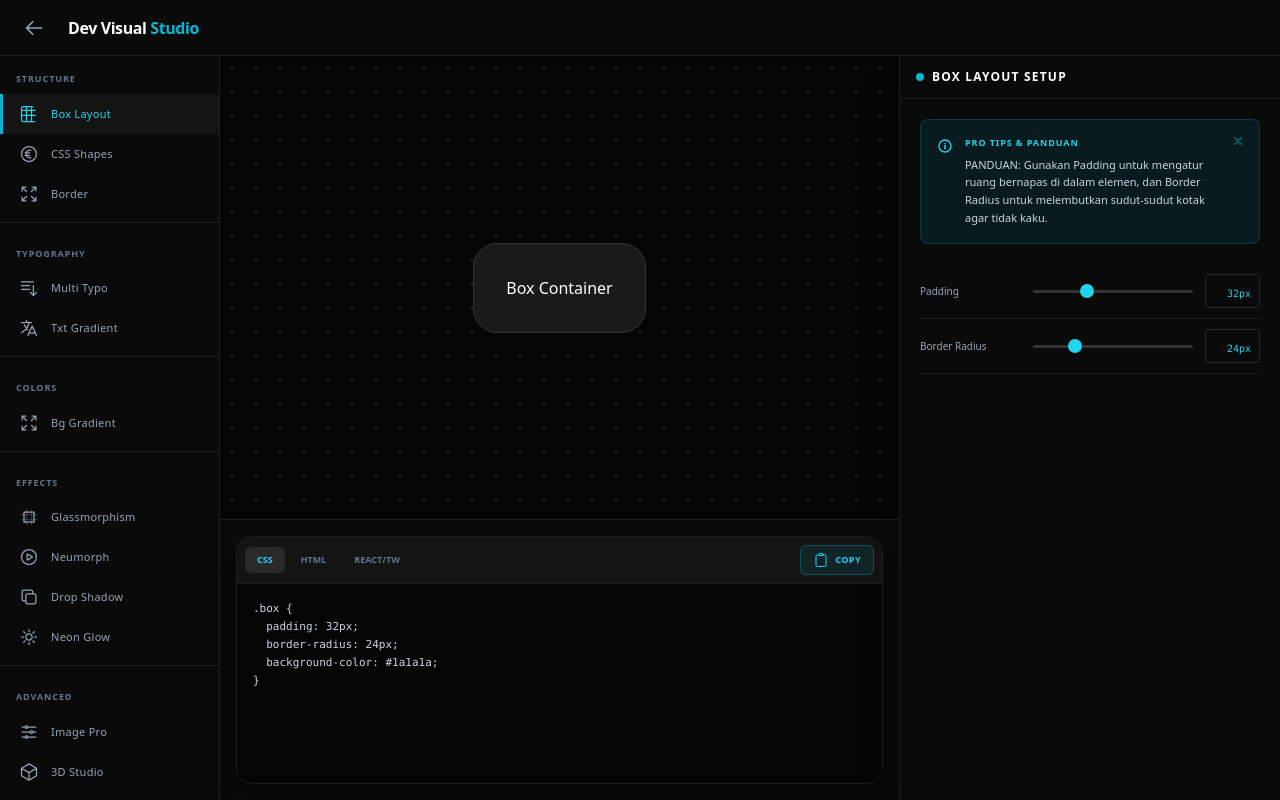
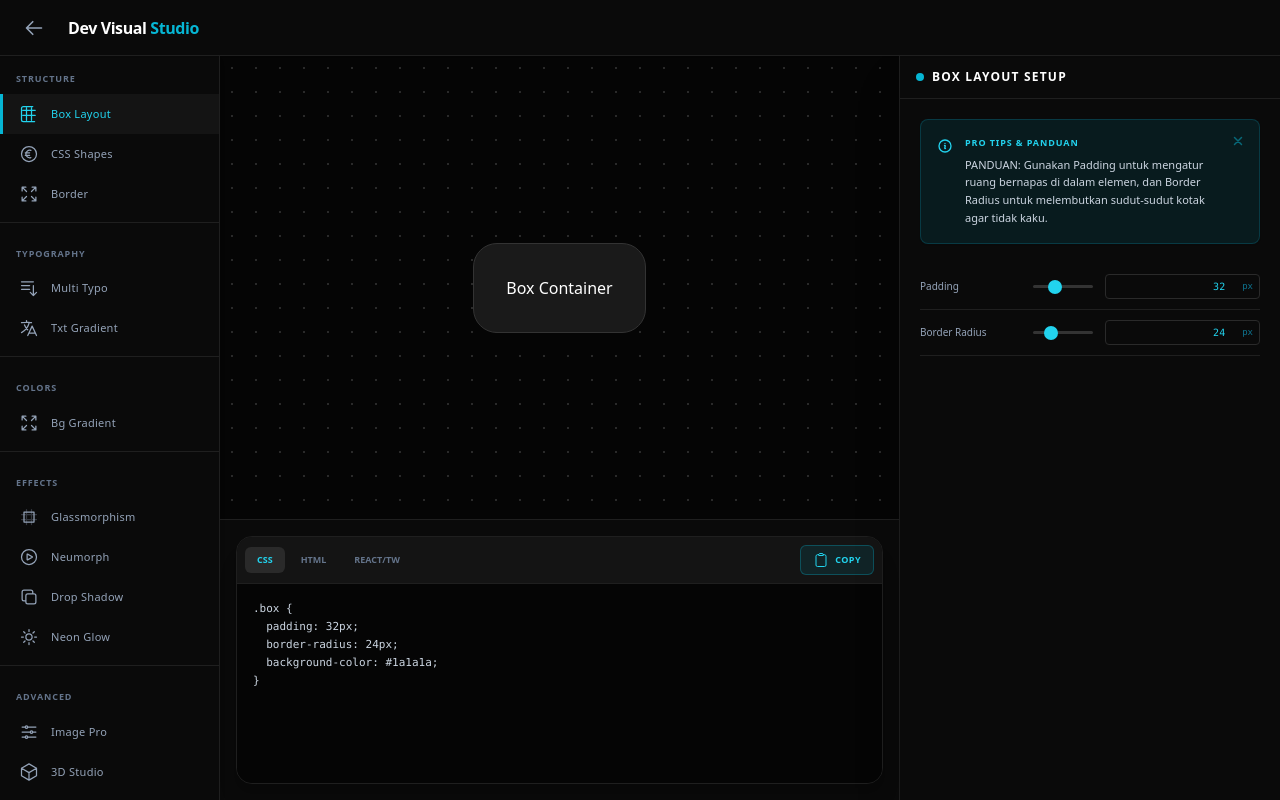
Before and after one commit to Rafli161102/CV-MRR, a Next.js app: page /css-studio in a window 1280 px wide. Built offline with nearby package versions, Linux system fonts and the light colour scheme.

Commit message:
Update ui.jsx

```diff
--- a/src/app/css-studio/_components/ui.jsx
+++ b/src/app/css-studio/_components/ui.jsx
@@ -52,17 +52,45 @@ export const PluginTip = ({ text, title = "PRO TIPS & PANDUAN" }) => {
   );
 };
 
-export const FigmaSlider = ({ label, min, max, step = 1, value, onChange, unit = "" }) => (
+// FIX: Menambahkan input ketik manual pada Slider
+export const FigmaSlider = ({ label, min, max, step = 1, value, onChange, unit = "" }) => {
+  const [localVal, setLocalVal] = useState(value);
+
+  useEffect(() => { setLocalVal(value); }, [value]);
+
+  const handleBlur = () => {
+    let parsed = parseFloat(localVal);
+    if (isNaN(parsed)) parsed = min;
+    if (parsed < min) parsed = min;
+    if (parsed > max) parsed = max;
+    setLocalVal(parsed);
+    onChange(parsed);
+  };
+
+  const handleKeyDown = (e) => {
+    if (e.key === 'Enter') e.currentTarget.blur();
+  };
+
+  return (
     <div className="flex items-center justify-between py-2.5 group border-b border-[#1f1f1f] last:border-0">
       <label className="text-[10px] font-medium text-slate-400 w-1/3 group-hover:text-slate-200 transition-colors truncate pr-2">{label}</label>
       <div className="w-2/3 flex items-center gap-3">
         <input type="range" min={min} max={max} step={step} value={value || 0} onChange={(e) => onChange(Number(e.target.value) || 0)} className="w-full h-[3px] bg-[#333] rounded-lg appearance-none cursor-pointer outline-none [&::-webkit-slider-thumb]:appearance-none [&::-webkit-slider-thumb]:w-3.5 [&::-webkit-slider-thumb]:h-3.5 [&::-webkit-slider-thumb]:bg-cyan-400 [&::-webkit-slider-thumb]:rounded-full hover:[&::-webkit-slider-thumb]:scale-125 transition-all" />
-      <div className="bg-[#0a0a0a] px-2 py-1 rounded border border-[#2a2a2a] min-w-[55px] text-right shrink-0">
-        <span className="text-[10px] font-mono text-cyan-400">{value || 0}{unit}</span>
+        <div className="bg-[#0a0a0a] px-1.5 py-1 rounded border border-[#2a2a2a] min-w-[65px] flex items-center justify-end shrink-0 focus-within:border-cyan-500 transition-colors">
+          <input
+            type="number"
+            value={localVal}
+            onChange={(e) => setLocalVal(e.target.value)}
+            onBlur={handleBlur}
+            onKeyDown={handleKeyDown}
+            className="w-full bg-transparent text-right outline-none font-mono text-cyan-400 text-[10px]"
+          />
+          <span className="text-[9px] font-mono text-cyan-700 ml-0.5 select-none">{unit}</span>
         </div>
       </div>
     </div>
   );
+};
 
 export const FigmaColorPicker = ({ label, hexValue, onChange }) => {
   const [isOpen, setIsOpen] = useState(false);
@@ -196,6 +224,10 @@ export const CodeOutput = ({ cssCode, htmlCode, jsxCode, isMobileTab }) => {
     setTimeout(() => setCopied(false), 2000);
   };
 
+  // FIX BUG CRASH ANDROID: Menggunakan dangerouslySetInnerHTML pada tag code
+  // agar tidak crash saat user menggunakan fitur Copy / Select Text bawaan HP Android!
+  const formattedCode = getActiveCode().replace(/</g, '&lt;').replace(/>/g, '&gt;');
+
   return (
     <div className={`w-full h-full bg-[#0a0a0a] relative flex flex-col overflow-hidden ${isMobileTab ? '' : 'border-t lg:border border-[#1f1f1f] lg:rounded-2xl shadow-xl'}`}>
        <div className="flex justify-between items-center px-2 py-2 border-b border-[#1f1f1f] bg-[#141414] shrink-0">
@@ -209,7 +241,9 @@ export const CodeOutput = ({ cssCode, htmlCode, jsxCode, isMobileTab }) => {
           </button>
        </div>
        <div className={`p-4 overflow-y-auto flex-grow bg-[#050505] custom-scroll ${isMobileTab ? 'pb-24' : ''}`}>
-          <pre className="text-[11px] font-mono text-slate-300 leading-relaxed whitespace-pre-wrap break-words"><code>{getActiveCode()}</code></pre>
+          <pre className="text-[11px] font-mono text-slate-300 leading-relaxed whitespace-pre-wrap break-words">
+            <code dangerouslySetInnerHTML={{ __html: formattedCode }} />
+          </pre>
        </div>
     </div>
   )
@@ -218,7 +252,6 @@ export const CodeOutput = ({ cssCode, htmlCode, jsxCode, isMobileTab }) => {
 export const WorkspaceLayout = ({ name, controls, preview, cssOutput, htmlOutput, jsxOutput, bgType = 'grid', bgHex }) => {
   const [mobileTab, setMobileTab] = useState('design');
 
-  // FIX BUG NEUMORPH & GLASS: Memberikan izin background-color kustom agar 3D Timbul menyatu dengan background!
   const renderBackground = () => {
     if (bgType === 'grid') return <div className="absolute inset-0 opacity-[0.15] pointer-events-none" style={{ backgroundImage: 'radial-gradient(#ffffff 1px, transparent 1px)', backgroundSize: '24px 24px'}}></div>;
     if (bgType === 'light') return <div className="absolute inset-0 transition-colors duration-300" style={{ backgroundColor: bgHex || '#f8fafc' }}></div>;
```
Lines whose indentation alone changed are shown as unchanged.
